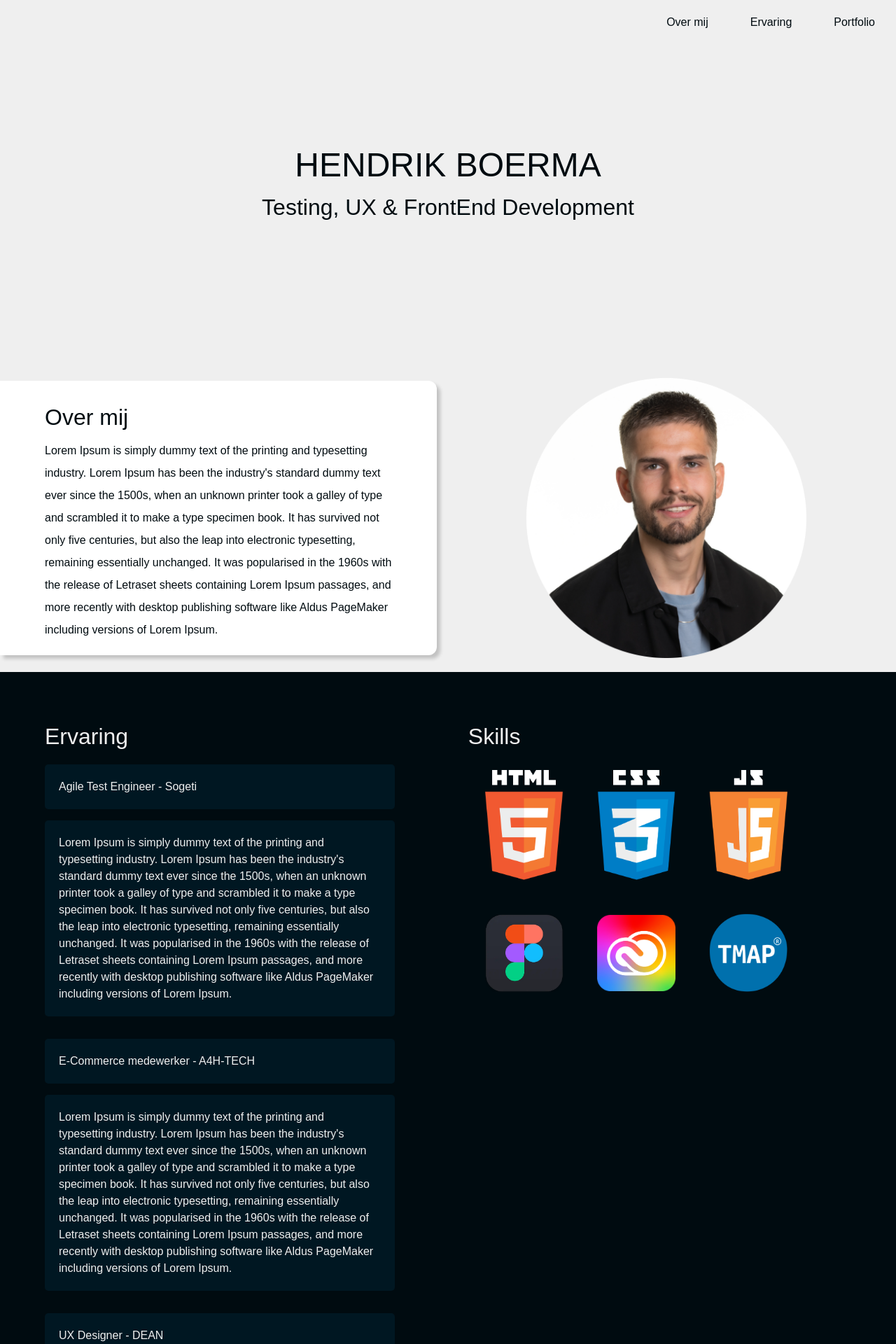
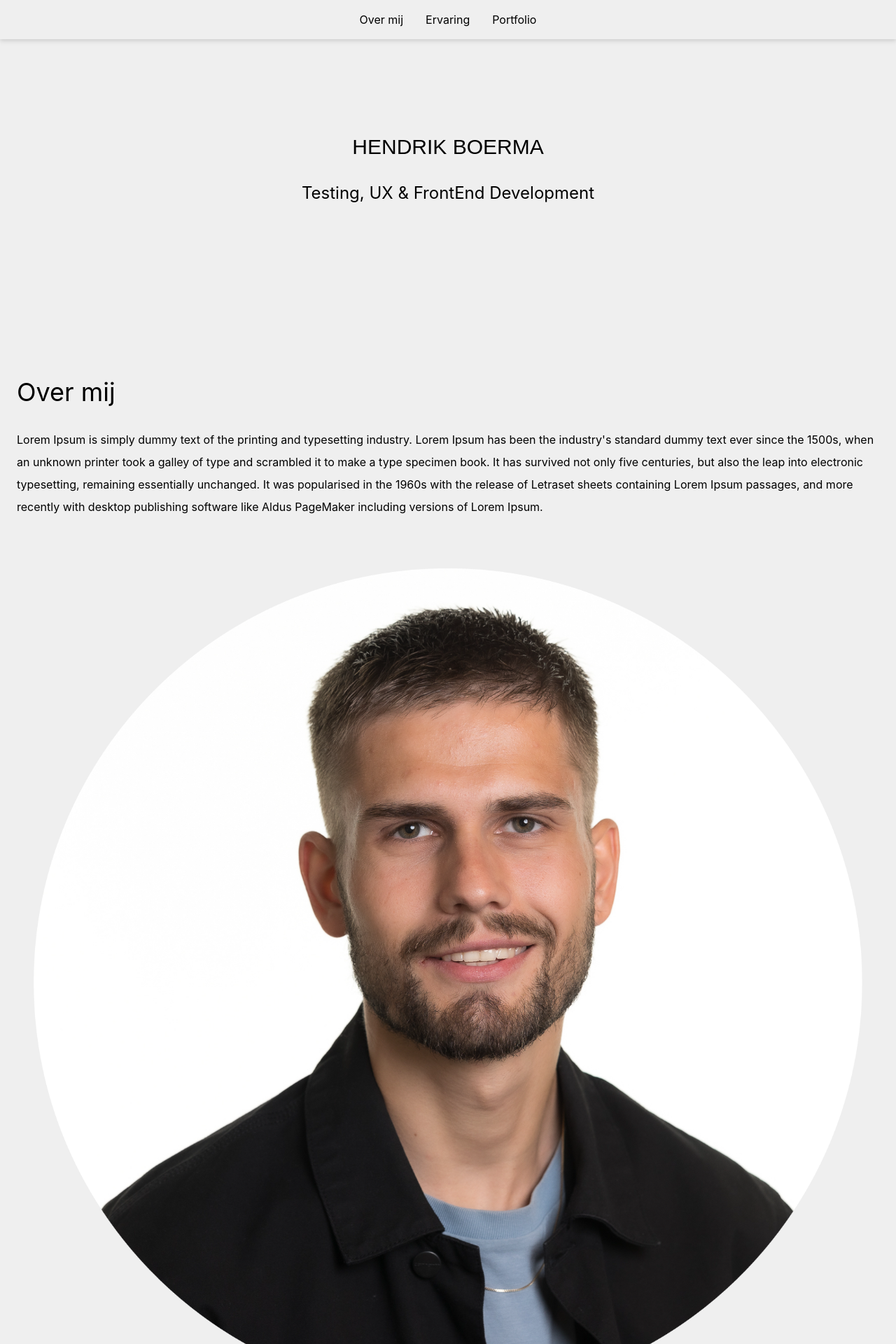
Before and after one commit to hendrik-boerma/hendrik-boerma, a React (Create React App) app: page / in a window 1280 px wide. Shown: the top 1920 px of the page at 70% size. Built offline with nearby package versions, Linux system fonts and the light colour scheme.

Commit message:
tailwind-done

```diff
--- a/src/App.js
+++ b/src/App.js
@@ -9,20 +9,20 @@ import Footer from './components/Footer';
 function App() {
 
   return (
-    <>
+    < >
       <Navigation />
       <header>
-        <div className='homepage'>
-          <h1>HENDRIK BOERMA</h1>
-          <h2>Testing, UX & FrontEnd Development</h2>
+        <div className='flex flex-col justify-center text-center py-48 px-2 gap-8'>
+          <h1 className='text-black text-3xl font-futura'>HENDRIK BOERMA</h1>
+          <h2 className='text-black text-2xl'>Testing, UX & FrontEnd Development</h2>
         </div>
       </header>
-      <main className='pagecontent'>
         <About />
+      <div className='bg-darkblue'>
         <Experience />
         <Portfolio />
-      </main>
-      <Footer />
+        <Footer />
+      </div>
     </>
   );
 }
--- a/src/App.scss
+++ b/src/App.scss
@@ -1,8 +1,3 @@
-$primary-backgroundcolor: #EFEFEF;
-$primary-backgroundcolor-1: #000B10;
-$primary-color-text: #000B10;
-$primary-color-text-1: #efefef;
-
 @keyframes slideInLeft {
   0% {
     transform: translateX(-100%);
@@ -12,249 +7,10 @@ $primary-color-text-1: #efefef;
   }
 }
 
-body {
-  background-color: $primary-backgroundcolor;
-  background-size: 100%;
-  font-family: Futura, Arial, Helvetica, sans-serif;
+html {
+  scroll-behavior: smooth;
 }
 
-ul {
-  font-size: 1rem;
+body {
   background-color: #EFEFEF;
-  position: fixed;
-  width: 100%;
-  list-style: none;
-  margin: 0;
-  padding: 20px 0px;
-  display: flex;
-  flex-direction: row;
-  justify-content: flex-end;
 }
-
-li {
-  padding: 0px 30px;
-  cursor: pointer;
-  border-radius: 3px;
-}
-
-a{
-  text-decoration: none;
-  color: $primary-color-text;
-}
-
-a:hover{
-  opacity: 0.5;
-}
-
-.homepage {
-display: flex;
-flex-direction: column;
-justify-content: center;
-text-align: center;
-padding: 200px 5%;
-}
-
-h1 {
-  color: $primary-color-text;
-  font-size: 3rem;
-  margin: 0;
-}
-
-h2 {
-  color: $primary-color-text;
-  font-size: 2rem;
-}
-
-.pagecontent{
-  display: flex;
-  flex-direction: column;
-  background-color: $primary-backgroundcolor;
-}
-
-h3{
-  color: $primary-color-text-1;
-  font-size: 2rem;
-}
-
-.container1 h3{
-  color: $primary-color-text;
-}
-
-.container1 {
-  padding: 20px 0;
-  display: flex;
-  align-items: center;
-  background-color: $primary-backgroundcolor;
-  }
-
-.text {
-  width: 50%;
-  padding: 20px 5%;
-  border-radius: 0 12px 12px 0;
-  box-shadow: 5px 5px 5px rgba(0, 0, 0, 0.19);
-  line-height: 2;
-  color: $primary-color-text;
-  background-color: #FFFFFF;
-  left: 0;
-  animation: 1s ease-out 0s 1 slideInLeft;
-}
-
-.portret {
-  width: 40%;
-  max-width: 400px;
-  margin: 0% 10%;
-  text-align: center;
-}
-
-.container2 {
-  background-color: $primary-backgroundcolor-1;
-  display: flex;
-  padding: 20px 5%;
-  gap: 5%;
-}
-
-.ervaring {
-  display: flex;
-  flex-direction: column;
-  width: 50%;
-}
-
-  button{
-    font-size: 1rem;
-    font-weight: 200;
-    max-width: 500px;
-    padding: 20px 20px;
-    margin: 1rem 0;
-    text-align: left;
-    cursor: pointer;
-    color: $primary-color-text-1;
-    background-color: #001722;
-    transition: 0.6s;
-    background-size: 100%;
-    border: none;
-    border-radius: 5px;
-  }
-
-  button:hover {
-    transition: 0.6s;
-    background-size: 200%;
-    background-position: left;
-  }
-
-.ervaring p{
-  color: $primary-color-text-1;
-  font-size: 1rem;
-  font-weight: 200;
-  max-width: 500px;
-  margin: 0 0 1rem 0;
-  text-align: left;
-  padding: 20px 20px;
-  box-sizing: border-box;
-  background-color: #001722;
-  border-radius: 5px;
-}
-
-
-.container3 {
-  padding: 20px 5%;
-  background-color: $primary-backgroundcolor-1;
-}
-
-.gallery{
-  display: flex;
-  flex-wrap: wrap;
-  gap: 10px;
-}
-
-.container3 img{
-  height: 45vh;
-  flex-grow: 1;
-  width: auto;
-  object-fit: cover;
-  vertical-align: bottom;
-  background-color: #000000;
-  cursor: pointer;
-}
-
-#modal {
-  display: none;
-  position: fixed;
-  text-align: center;
-  justify-content: center;
-  width: 100%;
-  top: 0;
-  height: 100%;
-  background-color: rgba(0,0,0,0.9);
-  z-index: 1;
-}
-
-#modal img {
-  display: block;
-  width: 80%;
-  margin: auto;
-  max-width: 700px;
-}
-
-.close {
-  color: #EFEFEF;
-  font-size: 30px;
-  font-weight: 800;
-  position: absolute;
-  top: 15px;
-  right: 35px;
-  cursor: pointer;
-}
-
-@media screen and (max-width: 768px) {
-  .skills, .ervaring {
-    width: 100%;
-  }
-  .container1, .container2 {
-    display: block;
-    }
-  .text {
-    width: 75%;
-    margin: auto;
-    border-radius: 12px;
-  }
-  .portret {
-    width: 80%;
-    max-width: 400px;
-    margin: 10% 10%;
-  }
-  .container3 img{
-    width: 100%;
-  }
-}
-
-@media screen and (max-width: 400px) {
-  ul {
-    justify-content: center;
-    bottom: 0;
-    background-color: #000000;
-    animation: none;
-    z-index: 1;
-  }
-  li{
-    padding: 0px 5%;
-  }
-  a{
-    color: $primary-color-text-1;
-  }
-  h1 {
-    font-size: 2rem;
-  }
-
-  h2{
-    font-size: 1rem;
-  }
-  h3{
-    font-size: 1.5rem;
-  }
-  .container3 img{
-    width: 100%;
-  }
-  .skills img {
-    width: 8vh;
-  }
-}
--- a/src/components/About.js
+++ b/src/components/About.js
@@ -1,13 +1,13 @@
 import images from '../images'
 
-function About (props){
+function About (){
     return (
-        <section className='container1'>
-        <div className='text'>
-          <h3 id='overmij'>Over mij</h3>
-          <p>Lorem Ipsum is simply dummy text of the printing and typesetting industry. Lorem Ipsum has been the industry's standard dummy text ever since the 1500s, when an unknown printer took a galley of type and scrambled it to make a type specimen book. It has survived not only five centuries, but also the leap into electronic typesetting, remaining essentially unchanged. It was popularised in the 1960s with the release of Letraset sheets containing Lorem Ipsum passages, and more recently with desktop publishing software like Aldus PageMaker including versions of Lorem Ipsum.</p>
-        </div>
-        <img className='portret' src={images.portret} alt='Hendrik Boerma' />
+        <section className='pb-16 flex flex-col items-center' id='section1'>
+          <div className='p-6 leading-loose rounded-r-2xl'>
+            <h3 className='text-4xl text-black py-8' >Over mij</h3>
+            <p>Lorem Ipsum is simply dummy text of the printing and typesetting industry. Lorem Ipsum has been the industry's standard dummy text ever since the 1500s, when an unknown printer took a galley of type and scrambled it to make a type specimen book. It has survived not only five centuries, but also the leap into electronic typesetting, remaining essentially unchanged. It was popularised in the 1960s with the release of Letraset sheets containing Lorem Ipsum passages, and more recently with desktop publishing software like Aldus PageMaker including versions of Lorem Ipsum.</p>
+          </div>
+          <img className='p-12' src={images.portret} alt='Hendrik Boerma' />
       </section>
     );
 }
--- a/src/components/Experience.js
+++ b/src/components/Experience.js
@@ -2,24 +2,36 @@ import images from '../images'
 
 function Experience () {
 
+
+
+  function collapsible (contentid){
+    const content = document.getElementById(contentid)
+    if (content.style.display === "block") {
+      content.style.display = "none"
+    } else {
+      content.style.display = "block"
+    }
+  }
+
+
     return (
-        <section className='container2'>
-          <div className='ervaring py-12'>
-            <h3 id='ervaring'>Ervaring</h3>
-            <button>Agile Test Engineer - Sogeti</button>
-            <p>Lorem Ipsum is simply dummy text of the printing and typesetting industry. Lorem Ipsum has been the industry's standard dummy text ever since the 1500s, when an unknown printer took a galley of type and scrambled it to make a type specimen book. It has survived not only five centuries, but also the leap into electronic typesetting, remaining essentially unchanged. It was popularised in the 1960s with the release of Letraset sheets containing Lorem Ipsum passages, and more recently with desktop publishing software like Aldus PageMaker including versions of Lorem Ipsum.</p>
-            <button>E-Commerce medewerker - A4H-TECH</button>
-            <p >Lorem Ipsum is simply dummy text of the printing and typesetting industry. Lorem Ipsum has been the industry's standard dummy text ever since the 1500s, when an unknown printer took a galley of type and scrambled it to make a type specimen book. It has survived not only five centuries, but also the leap into electronic typesetting, remaining essentially unchanged. It was popularised in the 1960s with the release of Letraset sheets containing Lorem Ipsum passages, and more recently with desktop publishing software like Aldus PageMaker including versions of Lorem Ipsum.</p>
-            <button>UX Designer - DEAN</button>
-            <p>Lorem Ipsum is simply dummy text of the printing and typesetting industry. Lorem Ipsum has been the industry's standard dummy text ever since the 1500s, when an unknown printer took a galley of type and scrambled it to make a type specimen book. It has survived not only five centuries, but also the leap into electronic typesetting, remaining essentially unchanged. It was popularised in the 1960s with the release of Letraset sheets containing Lorem Ipsum passages, and more recently with desktop publishing software like Aldus PageMaker including versions of Lorem Ipsum.</p>
-            <button>Grafisch Vormgever - Adventure Works SA</button>
-            <p>Lorem Ipsum is simply dummy text of the printing and typesetting industry. Lorem Ipsum has been the industry's standard dummy text ever since the 1500s, when an unknown printer took a galley of type and scrambled it to make a type specimen book. It has survived not only five centuries, but also the leap into electronic typesetting, remaining essentially unchanged. It was popularised in the 1960s with the release of Letraset sheets containing Lorem Ipsum passages, and more recently with desktop publishing software like Aldus PageMaker including versions of Lorem Ipsum.</p>
-            <button>Studie Communication & Multimedia design - Hanze Hogeschool</button>
-            <p>Lorem Ipsum is simply dummy text of the printing and typesetting industry. Lorem Ipsum has been the industry's standard dummy text ever since the 1500s, when an unknown printer took a galley of type and scrambled it to make a type specimen book. It has survived not only five centuries, but also the leap into electronic typesetting, remaining essentially unchanged. It was popularised in the 1960s with the release of Letraset sheets containing Lorem Ipsum passages, and more recently with desktop publishing software like Aldus PageMaker including versions of Lorem Ipsum.</p>
+        <section className='text-offwhite flex flex-col py-6 px-6 gap-8 bg-darkblue' id='section2'>
+          <div className='flex flex-col gap-8 py-12'>
+            <h3 className='text-4xl' id='ervaring'>Ervaring</h3>
+            <button className="w-full p-6 text-left cursor-pointer bg-mediumblue rounded" onClick={() => collapsible('content1')}>Agile Test Engineer - Sogeti</button>
+            <p className="hidden px-6" id='content1'>Lorem Ipsum is simply dummy text of the printing and typesetting industry. Lorem Ipsum has been the industry's standard dummy text ever since the 1500s, when an unknown printer took a galley of type and scrambled it to make a type specimen book. It has survived not only five centuries, but also the leap into electronic typesetting, remaining essentially unchanged. It was popularised in the 1960s with the release of Letraset sheets containing Lorem Ipsum passages, and more recently with desktop publishing software like Aldus PageMaker including versions of Lorem Ipsum.</p>
+            <button className="w-full p-6 text-left cursor-pointer bg-mediumblue rounded"  onClick={() => collapsible('content2')}>E-Commerce medewerker - A4H-TECH</button>
+            <p className="hidden px-6" id='content2'>Lorem Ipsum is simply dummy text of the printing and typesetting industry. Lorem Ipsum has been the industry's standard dummy text ever since the 1500s, when an unknown printer took a galley of type and scrambled it to make a type specimen book. It has survived not only five centuries, but also the leap into electronic typesetting, remaining essentially unchanged. It was popularised in the 1960s with the release of Letraset sheets containing Lorem Ipsum passages, and more recently with desktop publishing software like Aldus PageMaker including versions of Lorem Ipsum.</p>
+            <button className="w-full p-6 text-left cursor-pointer bg-mediumblue rounded"  onClick={() => collapsible('content3')}>UX Designer - DEAN</button>
+            <p className="hidden px-6" id='content3'> Lorem Ipsum is simply dummy text of the printing and typesetting industry. Lorem Ipsum has been the industry's standard dummy text ever since the 1500s, when an unknown printer took a galley of type and scrambled it to make a type specimen book. It has survived not only five centuries, but also the leap into electronic typesetting, remaining essentially unchanged. It was popularised in the 1960s with the release of Letraset sheets containing Lorem Ipsum passages, and more recently with desktop publishing software like Aldus PageMaker including versions of Lorem Ipsum.</p>
+            <button className="w-full p-6 text-left cursor-pointer bg-mediumblue rounded"  onClick={() => collapsible('content4')}>Grafisch Vormgever - Adventure Works SA</button>
+            <p className="hidden px-6" id='content4'>Lorem Ipsum is simply dummy text of the printing and typesetting industry. Lorem Ipsum has been the industry's standard dummy text ever since the 1500s, when an unknown printer took a galley of type and scrambled it to make a type specimen book. It has survived not only five centuries, but also the leap into electronic typesetting, remaining essentially unchanged. It was popularised in the 1960s with the release of Letraset sheets containing Lorem Ipsum passages, and more recently with desktop publishing software like Aldus PageMaker including versions of Lorem Ipsum.</p>
+            <button className="w-full p-6 text-left cursor-pointer bg-mediumblue rounded"  onClick={() => collapsible('content5')}>Studie Communication & Multimedia design - Hanze Hogeschool</button>
+            <p className="hidden px-6" id='content5'>Lorem Ipsum is simply dummy text of the printing and typesetting industry. Lorem Ipsum has been the industry's standard dummy text ever since the 1500s, when an unknown printer took a galley of type and scrambled it to make a type specimen book. It has survived not only five centuries, but also the leap into electronic typesetting, remaining essentially unchanged. It was popularised in the 1960s with the release of Letraset sheets containing Lorem Ipsum passages, and more recently with desktop publishing software like Aldus PageMaker including versions of Lorem Ipsum.</p>
           </div>
           <div className='md:w-1/2 py-12'>
-            <h3>Skills</h3>
-            <div className='flex flex-wrap justify-center items-center md:justify-start'>
+            <h3  className='text-4xl text-offwhite'>Skills</h3>
+            <div className='flex flex-wrap justify-center items-center md:justify-start py-6'>
               <img className='p-6 w-40 h-full ' src={images.htmlicon} alt='Hendrik Boerma' />
               <img className='p-6 w-40 h-full'  src={images.cssicon} alt='Hendrik Boerma' />
               <img className='p-6 w-40 h-full'  src={images.jsicon} alt='Hendrik Boerma' />
--- a/src/components/Footer.js
+++ b/src/components/Footer.js
@@ -5,8 +5,8 @@ function Footer () {
 
 
     return (
-        <footer className='p-16 bg-black h-96'>
-        <h3 className='text-3xl md:text-4xl font-futura flex justify-center'>Contact</h3>
+        <footer className='p-16 h-96 bg-darkblue'>
+        <h3 className='text-4xl md:text-4xl font-futura flex justify-center text-offwhite'>Contact</h3>
             <div className='flex flex-row items-center justify-center gap-24 md:flex-wrap'>
                 <div className='flex gap-12 py-16 cursor-pointer md:flex-wrap'>
                     <i className="w-20 cursor-pointer"><a href='https://www.linkedin.com/in/hendrik-boerma' ><img src={linkedin} alt='linkedinicon'/></a></i>
--- a/src/components/Nav.js
+++ b/src/components/Nav.js
@@ -1,10 +1,10 @@
 function Navigation (){
     return (
         <nav>
-        <ul>
-          <li><a href="#overmij">Over mij</a></li>
-          <li><a href="#ervaring">Ervaring</a></li>
-          <li><a href="#portfolio">Portfolio</a></li>
+        <ul className="fixed w-full py-4 flex justify-center bg-offwhite gap-8 drop-shadow-md">
+          <li className="cursor-pointer"><a className="hover:opacity-50" href="#section1">Over mij</a></li>
+          <li className="cursor-pointer"><a className="hover:opacity-50" href="#section2">Ervaring</a></li>
+          <li className="cursor-pointer"><a className="hover:opacity-50" href="#section3">Portfolio</a></li>
         </ul>
       </nav>
     );
```
Also changed, not shown: src/components/Portfolio.js (+14 -14 lines), tailwind.config.js (+7 -1 lines).
